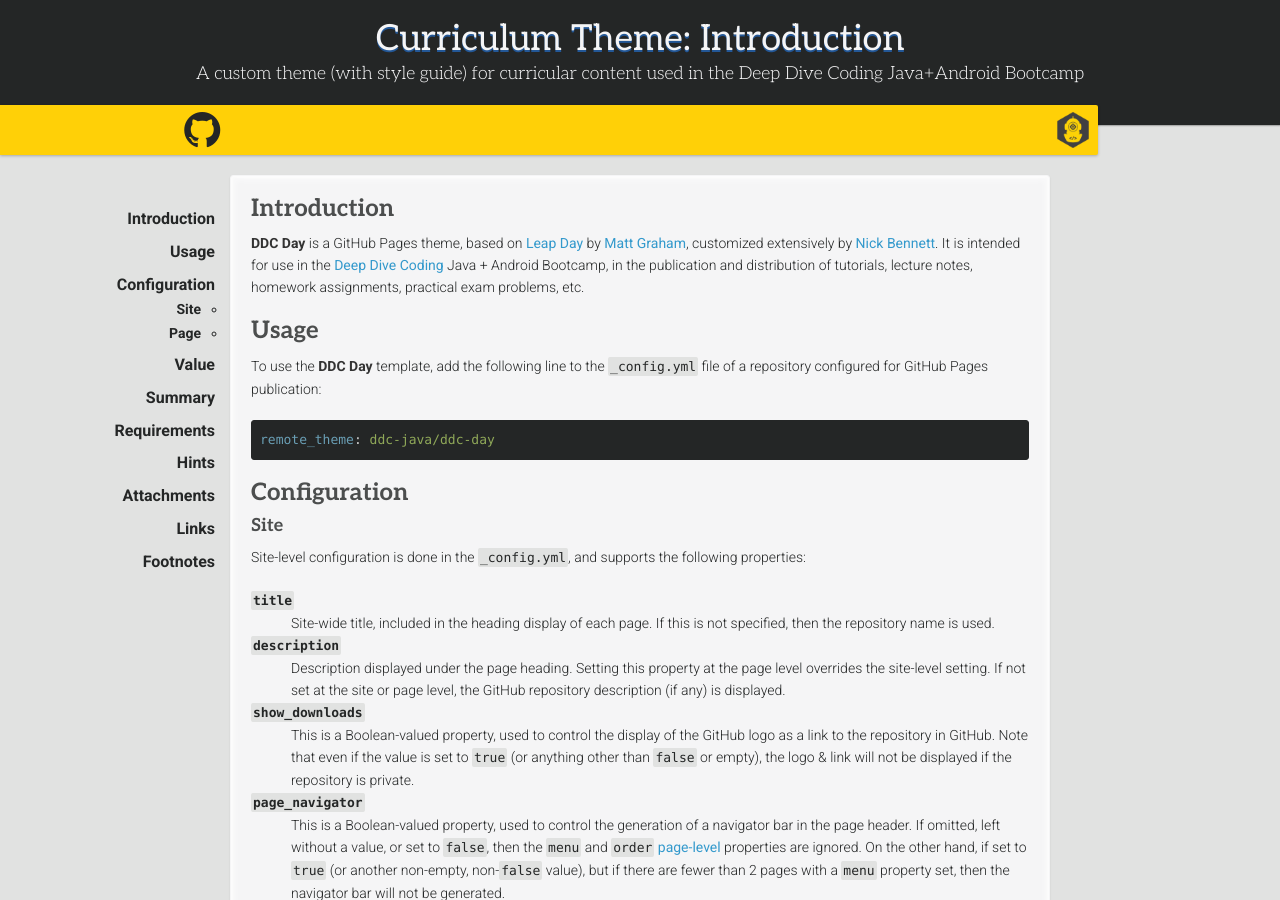
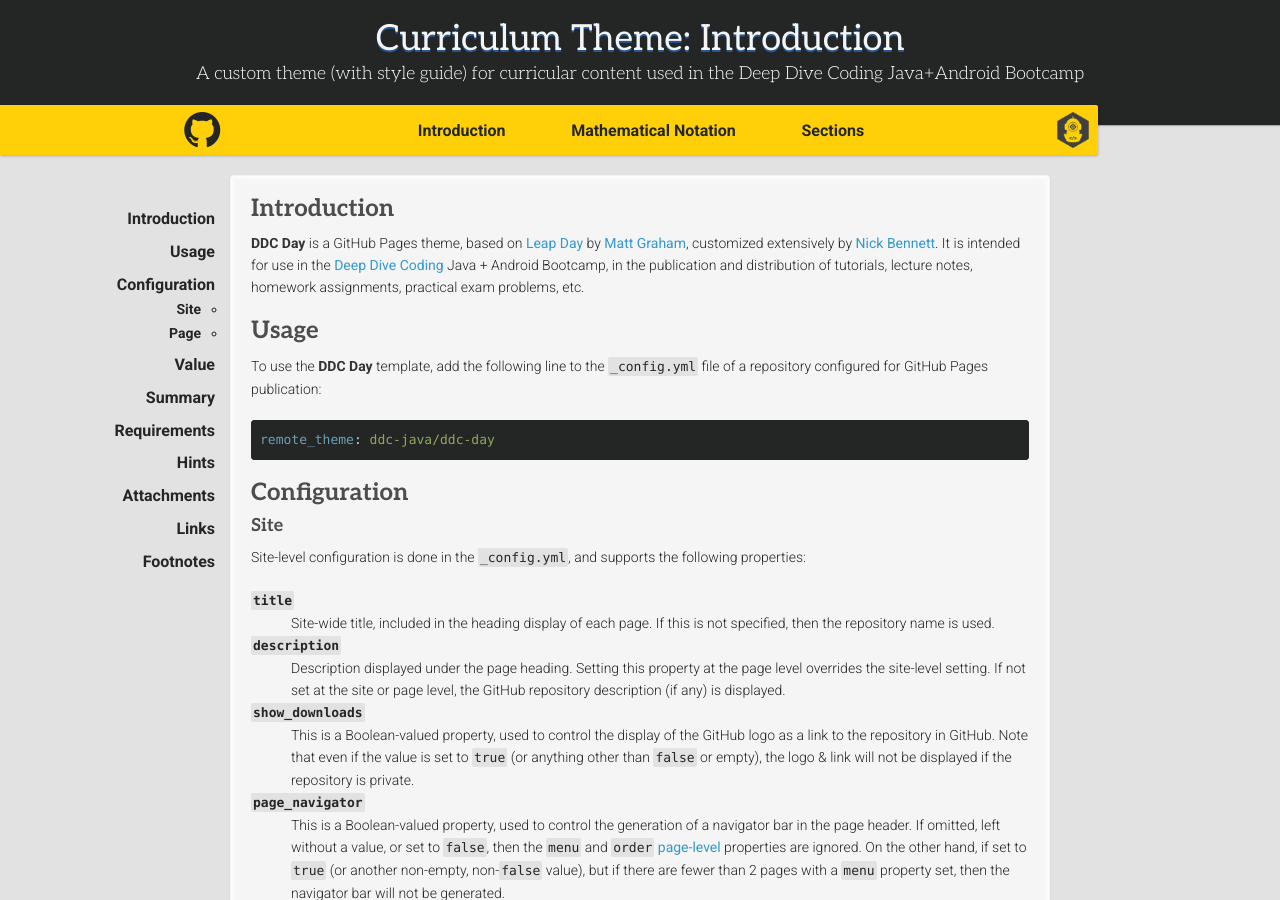
Before and after one commit to ddc-java/ddc-day, a Jekyll site: the page built from index.md, in a window 1280 px wide and 900 px high. Built offline with Jekyll 4.4.1, drawn with Linux system fonts in a browser that asks for light colours; nearby versions of some CDN libraries; some web fonts are replaced.

Commit message:
Adjust heading navigator logic.

```diff
--- a/_config.yml
+++ b/_config.yml
@@ -3,10 +3,11 @@
 
 show_downloads: true # This setting is ignored if the repository is private.
 
-heading_navigator: true # Set this to false if intra-page navigator is not wanted.
+#heading_navigator:
+#  enabled: true # Set this to false if intra-page navigator is not wanted.
 
 page_navigator:
-  enabled: false # Set this to false if an inter-page navigator bar is not wanted.
+  enabled: true # Set this to false if an inter-page navigator is not wanted.
 
 titles_from_headings:
   enabled: false # We recommend leaving this setting disabled in this theme.
--- a/_layouts/default.html
+++ b/_layouts/default.html
@@ -95,7 +95,12 @@
       </div>
 
     <div class="wrapper">
-      {% if site.heading_navigator %}
+      {%- if site.heading_navigator -%}
+        {%- assign show_heading_navigator = site.heading_navigator.enabled -%}
+      {%- else -%}
+        {%- assign show_heading_navigator = true -%}
+      {%- endif -%}
+      {% if show_heading_navigator %}
         <nav>
           <ul></ul>
         </nav>
```
